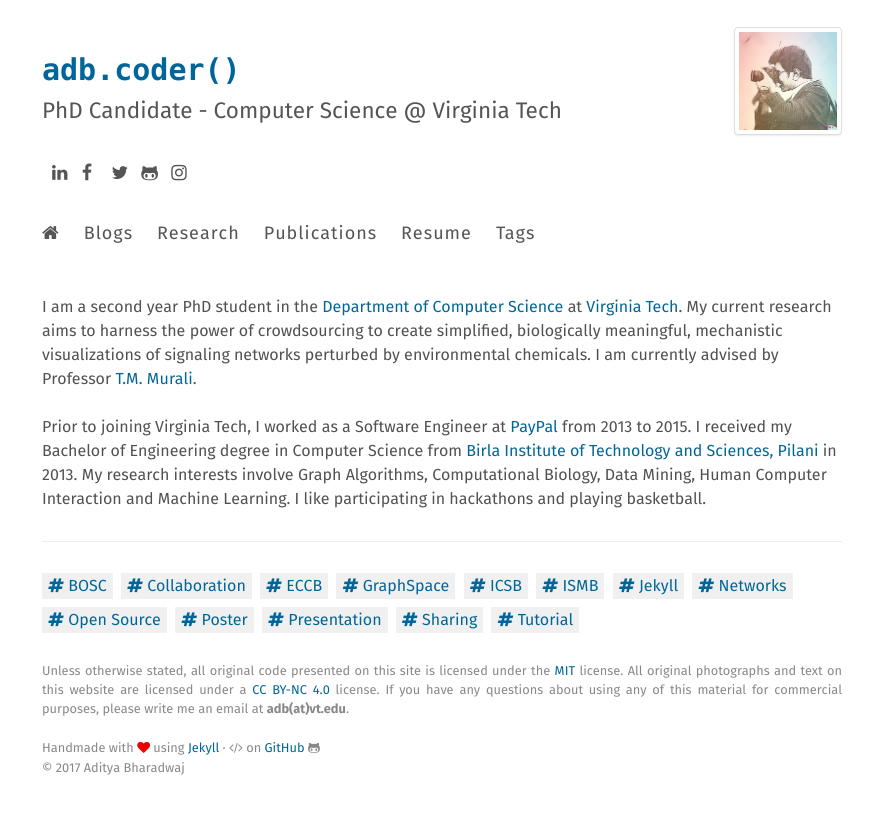
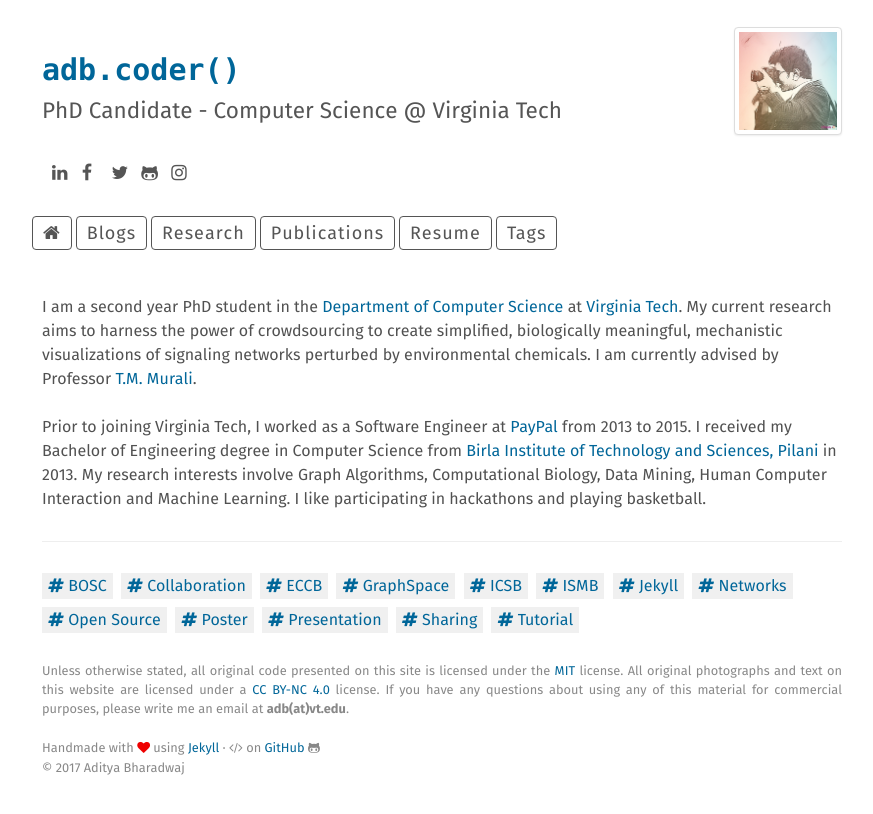
Before and after one commit to adbharadwaj/adbharadwaj.github.io, a Jekyll site: the page built from index.html, in a window 1280 px wide. Shown: the top 814 px of the page, without its empty margins (198-1071 px from the left). Built offline with Jekyll 4.4.1, drawn with Linux system fonts in a browser that asks for light colours.

Commit message:
Update _layout.scss

```diff
--- a/assets/scss/_layout.scss
+++ b/assets/scss/_layout.scss
@@ -466,7 +466,8 @@ blockquote p:last-child {
             border-bottom: 0;
 //             background: #fff;
             padding: 5px 10px;
-//             border: 1px solid #ccc;
+            border: 1px solid #555;
+            border-radius: 0.2rem;
             white-space: nowrap;
             letter-spacing: 1px;
             margin-left: 2px;
```
